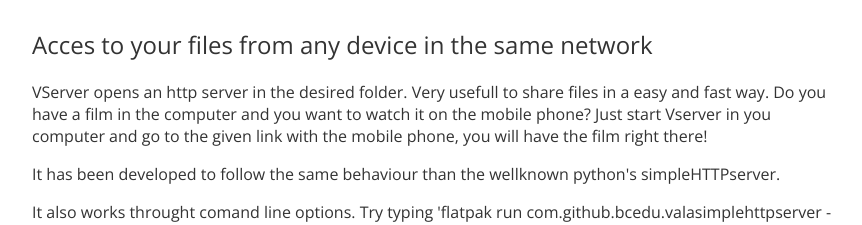
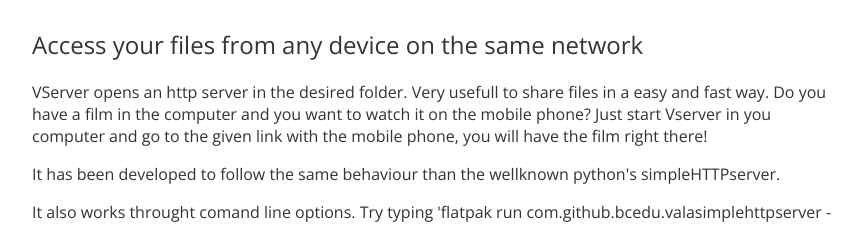
Before and after one commit to elementary/appcenter-web, a Jekyll site: the page built from _apps/com.github.bcedu.valasimplehttpserver.md, in a window 1280 px wide. Shown: the part 448-673 px from the top of the page, without its empty margins (208-1070 px from the left). Built offline with Jekyll 4.4.1, drawn with Linux system fonts in a browser that asks for light colours; nearby versions of some CDN libraries.

Commit message:
Automatic update of data

```diff
--- a/_apps/com.github.bcedu.valasimplehttpserver.md
+++ b/_apps/com.github.bcedu.valasimplehttpserver.md
@@ -1,7 +1,7 @@
 ---
 app_id: com.github.bcedu.valasimplehttpserver
 title: "VServer"
-summary: "Acces to your files from any device in the same network"
+summary: "Access your files from any device on the same network"
 developer: "Eduard Berloso Clarà"
 homepage: https://github.com/bcedu/ValaSimpleHTTPServer
 help_page: https://github.com/bcedu/ValaSimpleHTTPServer/issues
```
